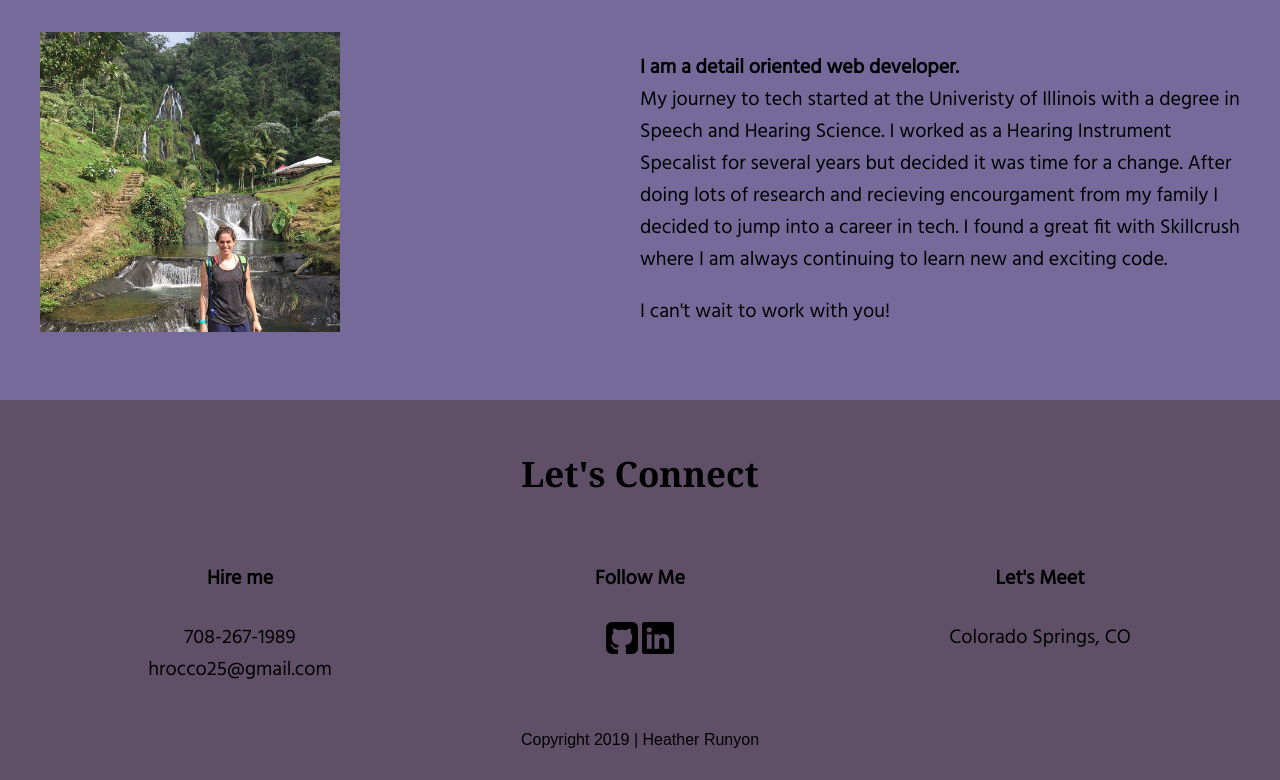
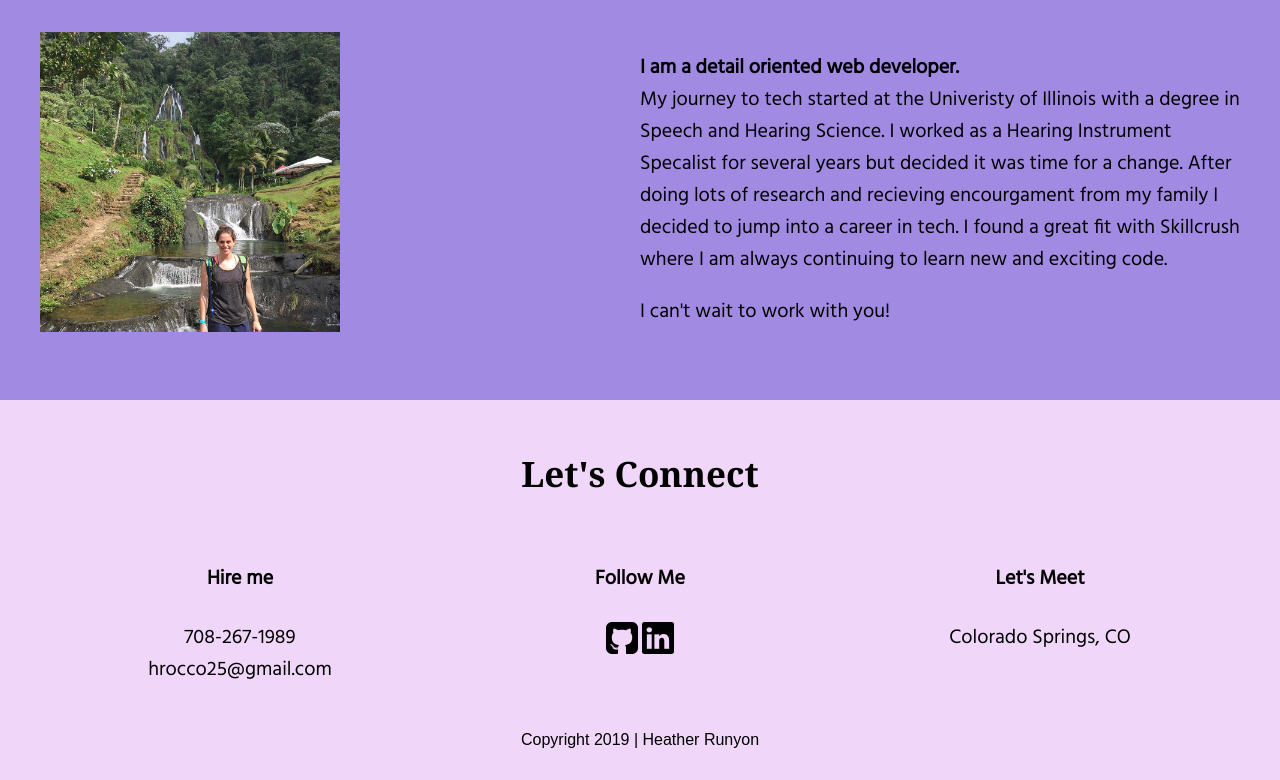
Before and after one commit to hrocco25/milestone, a plain HTML site: page index.html in a window 1280 px wide. Shown: the part 1926-2706 px from the top of the page. Drawn offline with nearby package versions, Linux system fonts and the light colour scheme.

Commit message:
changed background color

```diff
--- a/css/main.css
+++ b/css/main.css
@@ -78,6 +78,7 @@ header h2{
 #profile {
   height: auto;
   padding-bottom: 50px;
+  background-color: #f0d6f8;
 }
 
 #profile h3{
@@ -121,7 +122,7 @@ header h2{
 /*******ABOUT******/
 
 #about-me {
-  background:#756a9a;
+  background:#a18ae2;
   height: 500px;
 }
 
@@ -148,7 +149,7 @@ header h2{
 /*****Contact****/
 
 #contact {
-  background: #5f5068;
+  background: #f0d6f8;
   height: 300px;
 }
 
@@ -181,7 +182,7 @@ header h2{
 
 footer {
   overflow: auto;
-  background-color: #5f5068;
+  background-color: #f0d6f8;
   text-align: center;
   padding: 15px;
 }
```
